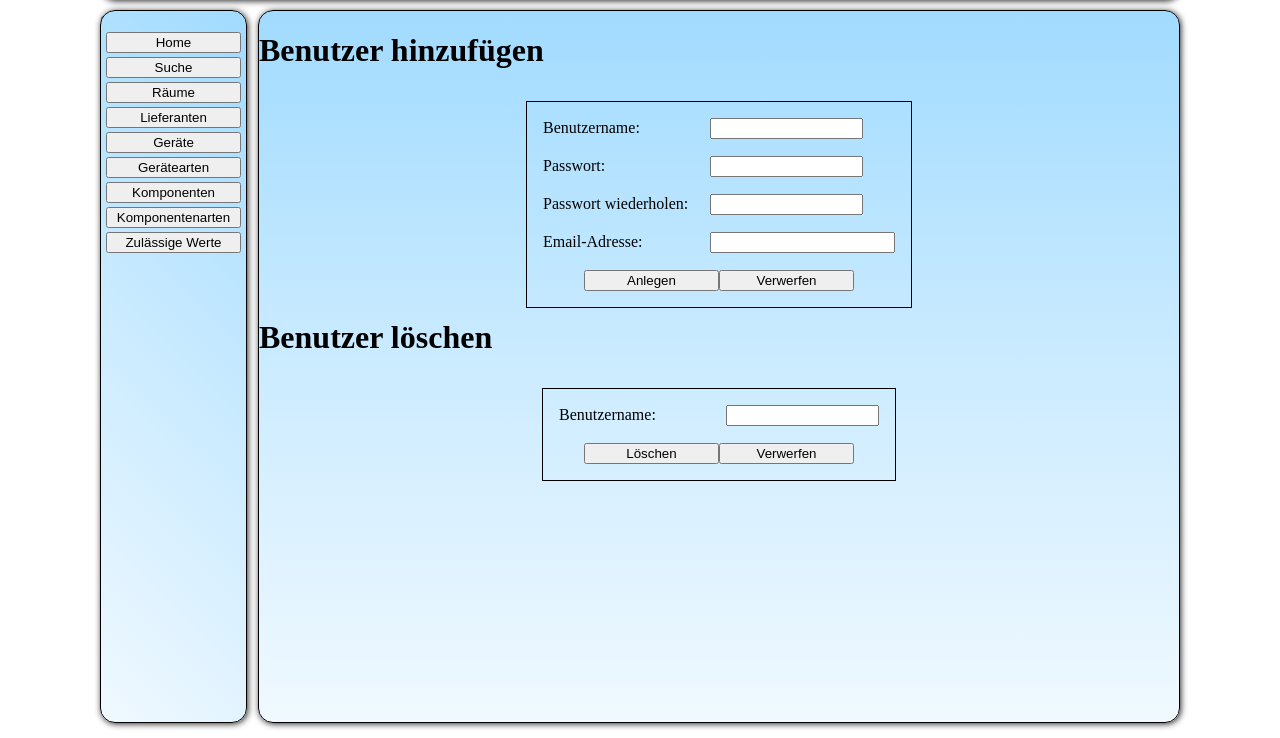
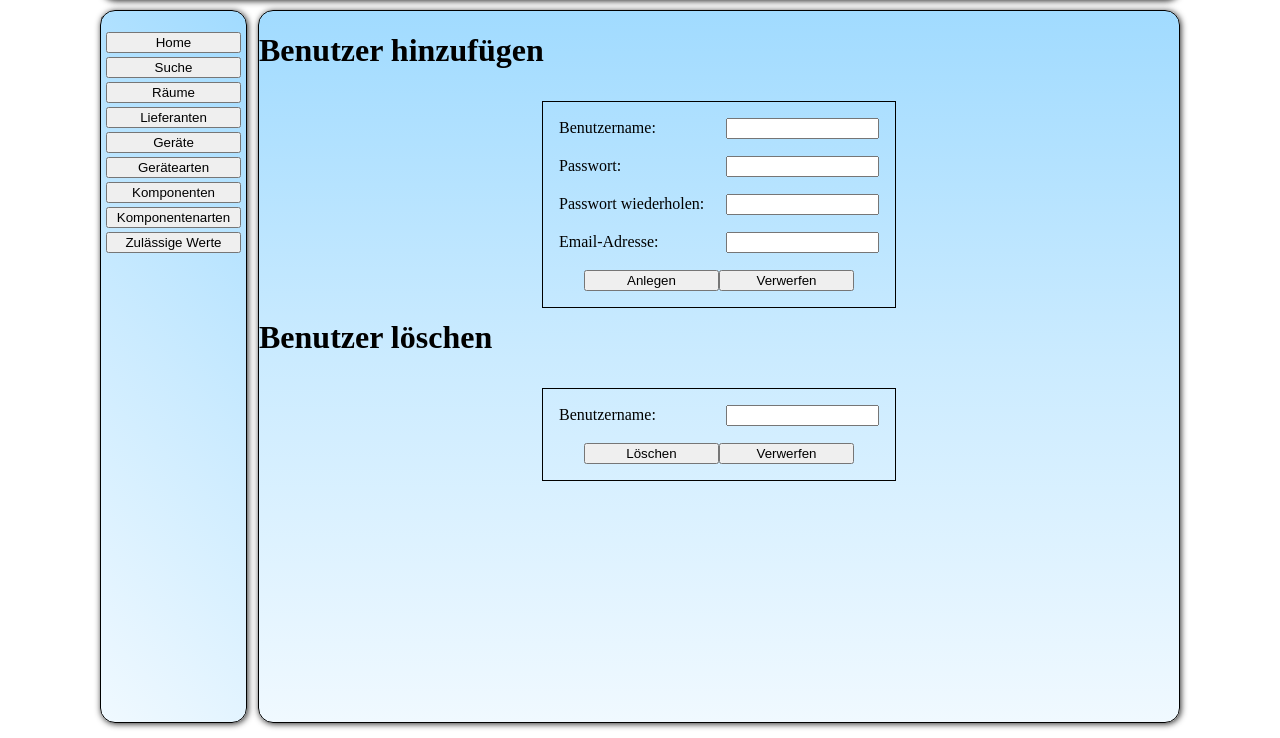
Before and after one commit to SigmaHyperon/biscuit, a PHP site: page /src/php/fro_Auswahl.php in a window 1280 px wide. Shown: the part 62-800 px from the top of the page. Run offline with PHP 8.4, Linux system fonts and the light colour scheme; the visitor is signed in with stand-in values (Sample User, id 1).

Commit message:
main.css überarbeitet

```diff
--- a/src/css/main.css
+++ b/src/css/main.css
@@ -125,7 +125,7 @@ table.formular td{
    width: 150px;
 }
 
-input[type="text"],[type="password"]{
+input[type="text"],[type="password"],[type="email"]{
 
  width:153px;
 }
```
